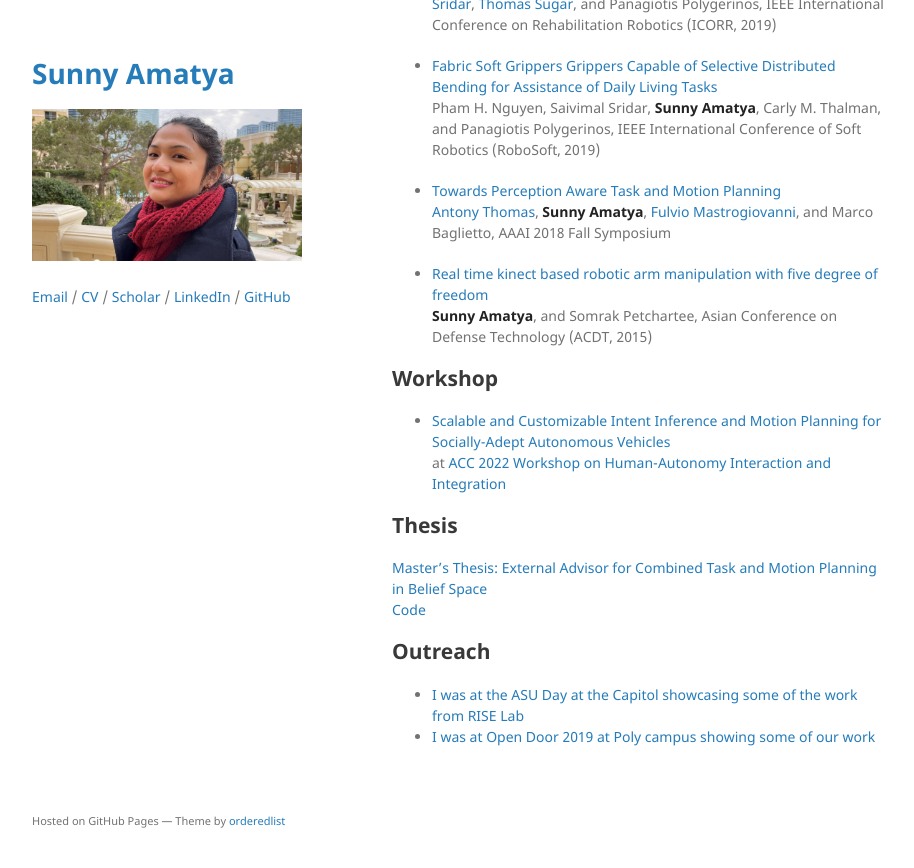
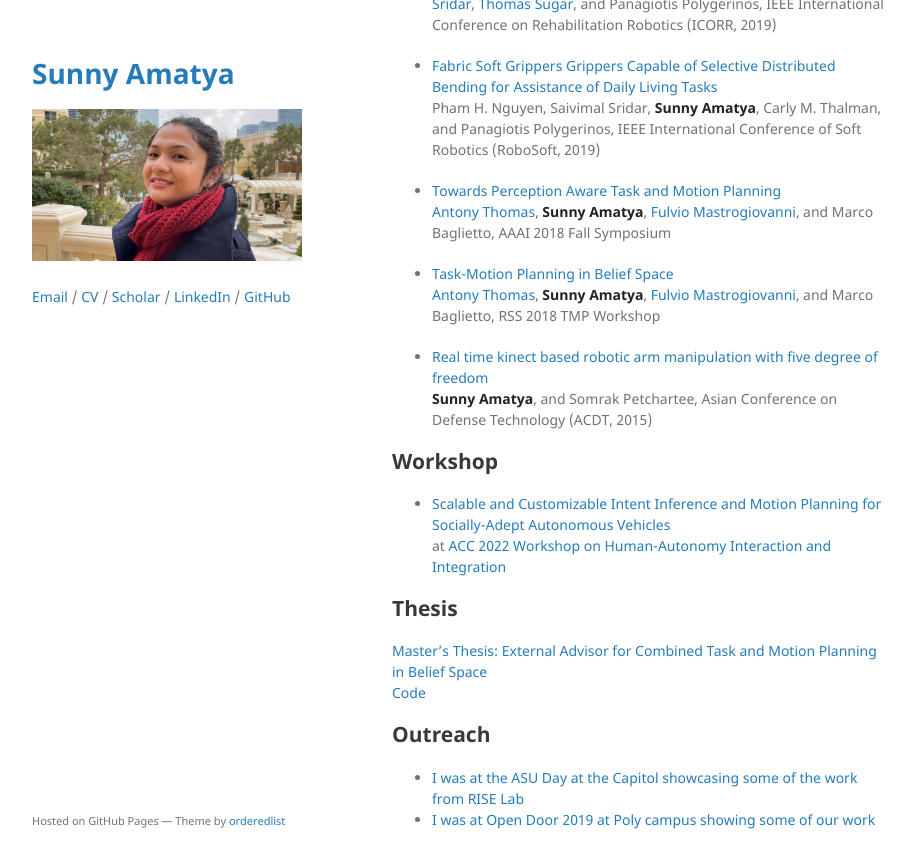
Before and after one commit to sunamatya/sunamatya.github.io, a Jekyll site: the page built from index.md, in a window 1280 px wide and 900 px high, scrolled down 1151 px. Shown: the top 868 px of the window, without its empty margins (178-1092 px from the left). Built offline with Jekyll 4.4.1, drawn with Linux system fonts in a browser that asks for light colours; the repository's description, which GitHub fills in, is left out; our own code applies the rules of GitHub Pages for plain Markdown files.

Commit message:
Update index.md
source for RSS workshop

```diff
--- a/index.md
+++ b/index.md
@@ -38,6 +38,9 @@ My most recent work focuses on in autonomous vehicles. Representative papers are
 *	[Towards Perception Aware Task and Motion Planning](https://www.researchgate.net/profile/Antony-Thomas-3/publication/329399485_Towards_Perception_Aware_Task-Motion_Planning/links/5c06898d299bf169ae316c84/Towards-Perception-Aware-Task-Motion-Planning.pdf)\
 	[Antony Thomas](https://scholar.google.com/citations?user=aPSLBVUAAAAJ&hl=en&oi=sra), **Sunny Amatya**, [Fulvio Mastrogiovanni](https://scholar.google.com/citations?user=9dRRzV0AAAAJ&hl=en&oi=sra), and Marco Baglietto, AAAI 2018 Fall Symposium
 
+*	[Task-Motion Planning in Belief Space](http://www.neil.dantam.name/2018/rss-tmp-workshop/thomas.pdf)\
+	[Antony Thomas](https://scholar.google.com/citations?user=aPSLBVUAAAAJ&hl=en&oi=sra), **Sunny Amatya**, [Fulvio Mastrogiovanni](https://scholar.google.com/citations?user=9dRRzV0AAAAJ&hl=en&oi=sra), and Marco Baglietto, RSS 2018 TMP Workshop
+
 * 	[Real time kinect based robotic arm manipulation with five degree of freedom](https://ieeexplore.ieee.org/stamp/stamp.jsp?arnumber=7111574)\
 	**Sunny Amatya**, and Somrak Petchartee, Asian Conference on Defense Technology (ACDT, 2015)
 
```
